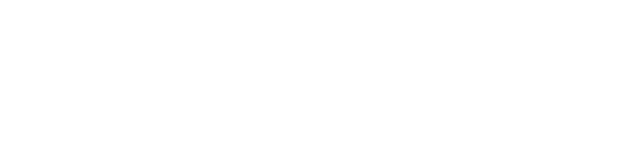
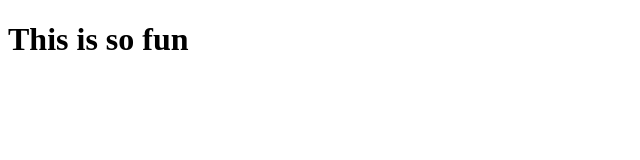
Before and after one commit to Danielanguiano1099/codingdemo, a plain HTML site: page index.html in a window 1280 px wide. Shown: the whole page, without its empty margins (0-640 px from the left). Drawn offline with Linux system fonts and the light colour scheme.

Commit message:
Adds a header

```diff
--- a/index.html
+++ b/index.html
@@ -7,6 +7,6 @@
     <title>Document</title>
 </head>
 <body>
-
+    <h1>This is so fun</h1>
 </body>
 </html>
```
